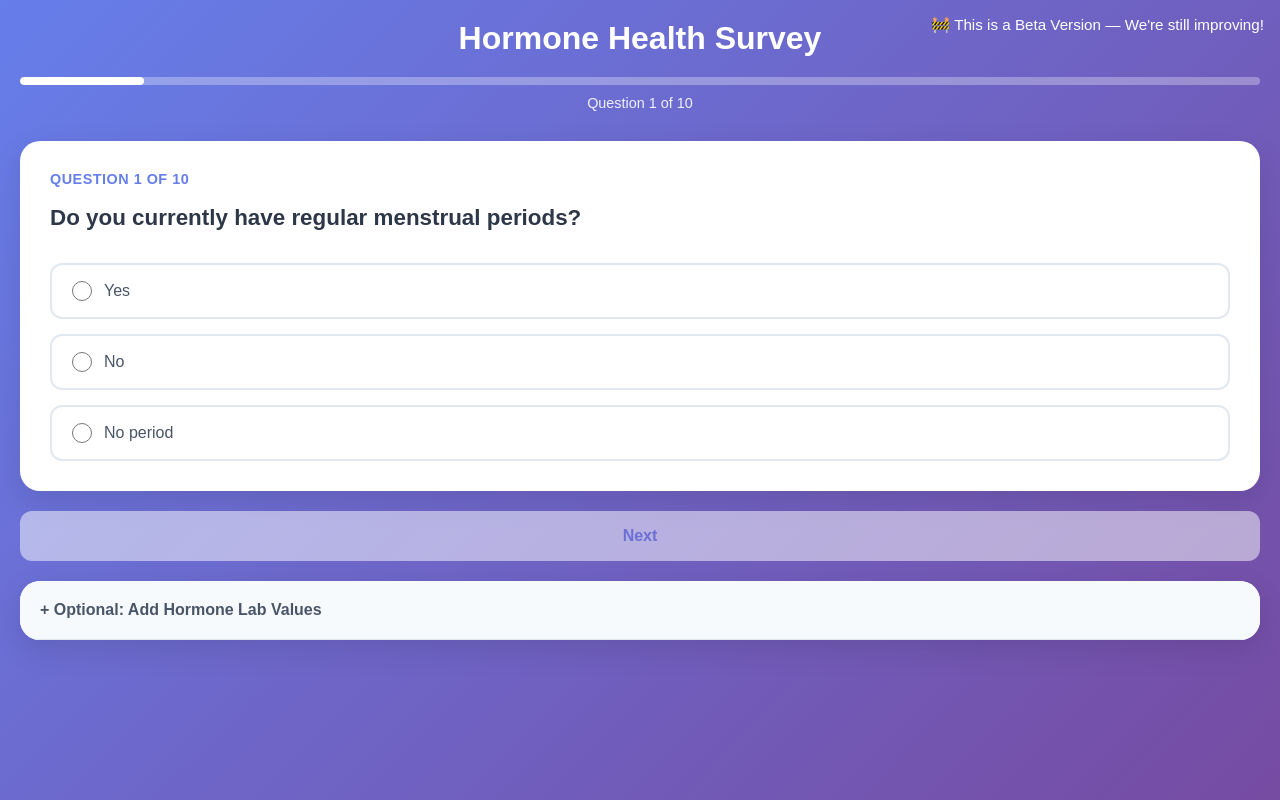
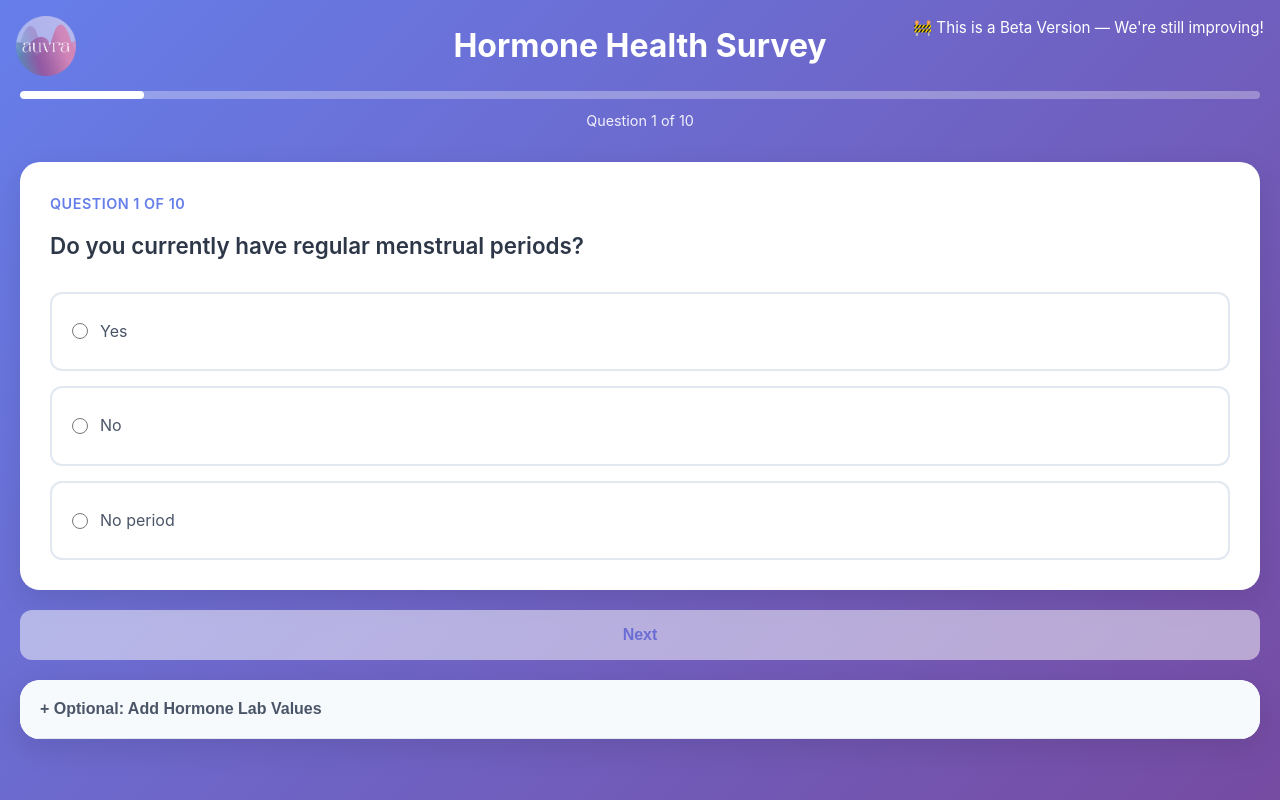
Before and after one commit to nikitabansal01/recommendations-july23, a Next.js app: page /survey in a window 1280 px wide. Built offline with nearby package versions, Linux system fonts and the light colour scheme.

Commit message:
fix : UI fix & Type error

```diff
--- a/package.json
+++ b/package.json
@@ -13,6 +13,8 @@
   },
   "dependencies": {
     "@upstash/redis": "^1.35.1",
+    "html2canvas": "^1.4.1",
+    "jspdf": "^3.0.1",
     "next": "15.4.2",
     "react": "19.1.0",
     "react-dom": "19.1.0",
--- a/src/App.css
+++ b/src/App.css
@@ -30,7 +30,7 @@ input {
 /* Ensure proper touch targets on mobile */
 button, input, select, textarea {
   min-height: 44px;
-  }
+}
 
 /* Smooth scrolling */
 html {
--- a/src/components/CheckboxGroup.module.css
+++ b/src/components/CheckboxGroup.module.css
@@ -8,7 +8,7 @@
   display: flex;
   align-items: center;
   gap: 12px;
-  padding: 16px 20px;
+  padding: 25px 20px;
   border: 2px solid #e2e8f0;
   border-radius: 12px;
   background: white;
@@ -24,8 +24,8 @@
 }
 
 .checkboxOption input[type="checkbox"] {
-  width: 20px;
-  height: 20px;
+  width: 16px;
+  height: 16px;
   accent-color: #667eea;
   cursor: pointer;
 }
--- a/src/components/Footer.tsx
+++ b/src/components/Footer.tsx
@@ -1,11 +1,8 @@
 import React from 'react';
 import styles from './Footer.module.css';
-import logo from '../assets/auvra-logo.png';
-import Image from 'next/image';
 
 const Footer: React.FC = () => (
   <footer className={styles.footer}>
-    <Image src={logo} alt="Auvra logo" height={40} style={{ marginBottom: 8 }} />
     <p>Auvra by Hormone Insight Inc</p>
     <p className={styles.disclaimer}>
       This app is for informational purposes only and does not constitute medical advice, diagnosis, or treatment. Always consult a licensed healthcare provider.
--- a/src/components/RadioGroup.module.css
+++ b/src/components/RadioGroup.module.css
@@ -8,7 +8,7 @@
   display: flex;
   align-items: center;
   gap: 12px;
-  padding: 16px 20px;
+  padding: 25px 20px;
   border: 2px solid #e2e8f0;
   border-radius: 12px;
   background: white;
@@ -24,8 +24,8 @@
 }
 
 .radioOption input[type="radio"] {
-  width: 20px;
-  height: 20px;
+  width: 16px;
+  height: 16px;
   accent-color: #667eea;
   cursor: pointer;
 }
--- a/src/pages/Survey.module.css
+++ b/src/pages/Survey.module.css
@@ -45,14 +45,14 @@
   flex: 1;
   background: white;
   border-radius: 20px;
-  padding: 30px;
+  padding: 40px;
   margin-bottom: 20px;
   box-shadow: 0 10px 30px rgba(0, 0, 0, 0.1);
   overflow-y: auto;
 }
 
 .question {
-  font-size: 1.4rem;
+  font-size: 1.3rem;
   font-weight: 600;
   color: #2d3748;
   margin-bottom: 30px;
@@ -71,7 +71,7 @@
   display: flex;
   align-items: center;
   gap: 12px;
-  padding: 16px 20px;
+  padding: 22px 28px;
   border: 2px solid #e2e8f0;
   border-radius: 12px;
   background: white;
@@ -89,8 +89,8 @@
 
 .radioOption input[type="radio"],
 .checkboxOption input[type="checkbox"] {
-  width: 20px;
-  height: 20px;
+  width: 16px;
+  height: 16px;
   accent-color: #667eea;
   cursor: pointer;
 }
--- a/src/pages/_app.tsx
+++ b/src/pages/_app.tsx
@@ -1,6 +1,28 @@
 import "@/styles/globals.css";
 import type { AppProps } from "next/app";
+import Image from "next/image";
 
 export default function App({ Component, pageProps }: AppProps) {
-  return <Component {...pageProps} />;
+  return (
+    <>
+      {/* Fixed logo at top-left - same as Rootcause project */}
+      <div style={{
+        position: 'absolute',
+        left: '16px',
+        top: '16px',
+        width: '60px',
+        height: '60px',
+        zIndex: 1000
+      }}>
+        <Image
+          src="/Logo.png"
+          alt="Logo"
+          width={60}
+          height={60}
+          style={{ objectFit: 'contain' }}
+        />
+      </div>
+      <Component {...pageProps} />
+    </>
+  );
 }
--- a/src/pages/api/llm-recommendations.js
+++ b/src/pages/api/llm-recommendations.js
@@ -97,8 +97,8 @@ function parseRecommendationsFromLLM(llmResponse) {
 
     console.log('JSON 배열을 찾을 수 없음');
     return [];
-  } catch (_) {
-    console.error('JSON 파싱 에러:', _);
+  } catch (error) {
+    console.error('JSON 파싱 에러:', error);
     return [];
   }
 }
@@ -140,7 +140,7 @@ function evaluateLLMConfidence(llmResponse) {
     });
 
     return Math.min(qualityScore, 100);
-  } catch (_) {
+  } catch (error) {
     return 20; // JSON 파싱 실패
   }
 }
--- a/src/pages/recommendations.tsx
+++ b/src/pages/recommendations.tsx
@@ -27,7 +27,7 @@ const Recommendations: React.FC = () => {
           setSurveyData(data.response.surveyData);
           setResults(data.response.results);
         }
-      } catch (_) {
+      } catch (error) {
         setSurveyData(null);
         setResults(null);
       } finally {
--- a/src/pages/survey.tsx
+++ b/src/pages/survey.tsx
@@ -436,13 +436,18 @@ const Survey: React.FC = () => {
       if (exp.toLowerCase().includes('cortisol')) explanationsByHormone['cortisol'] = exp;
     });
 
+    // Convert explanationsByHormone object to array for results page compatibility
+    const explanationsArray = Object.values(explanationsByHormone);
+
     // Build result object with scoring breakdown for backend storage
     const result = {
       cyclePhase,
-      confidence: analysis.confidenceLevel,
-      primaryImbalance: analysis.primaryImbalance,
-      secondaryImbalances: analysis.secondaryImbalances,
-      explanations: explanationsByHormone,
+      confidenceLevel: analysis.confidenceLevel,
+      analysis: {
+        primaryImbalance: analysis.primaryImbalance,
+        secondaryImbalances: analysis.secondaryImbalances,
+        explanations: explanationsArray,
+      },
       conflicts,
       // Append scoring system data for medical expert verification
       scoringBreakdown: {
@@ -491,9 +496,13 @@ const Survey: React.FC = () => {
         });
       } else {
         console.error('Failed to save response');
-        // 실패 시에도 responseId 없이 이동
+        // 실패 시에도 결과 데이터를 URL 파라미터로 전달
         router.push({
-          pathname: '/results'
+          pathname: '/results',
+          query: {
+            result: JSON.stringify(result),
+            surveyData: JSON.stringify(answers)
+          }
         });
       }
     } catch (error) {
--- a/src/styles/globals.css
+++ b/src/styles/globals.css
@@ -1,14 +1,4 @@
-:root {
-  --background: #ffffff;
-  --foreground: #171717;
-}
 
-@media (prefers-color-scheme: dark) {
-  :root {
-    --background: #0a0a0a;
-    --foreground: #ededed;
-  }
-}
 
 html,
 body {
@@ -17,26 +7,21 @@ body {
 }
 
 body {
-  color: var(--foreground);
-  background: var(--background);
-  font-family: Arial, Helvetica, sans-serif;
+  font-family: -apple-system, BlinkMacSystemFont, 'Segoe UI', 'Roboto', 'Oxygen',
+    'Ubuntu', 'Cantarell', 'Fira Sans', 'Droid Sans', 'Helvetica Neue',
+    sans-serif;
   -webkit-font-smoothing: antialiased;
   -moz-osx-font-smoothing: grayscale;
+  line-height: 1.6;
 }
 
 * {
   box-sizing: border-box;
+  margin: 0;
   padding: 0;
-  margin: 0;
 }
 
 a {
   color: inherit;
   text-decoration: none;
 }
-
-@media (prefers-color-scheme: dark) {
-  html {
-    color-scheme: dark;
-  }
-}
```
Also changed, not shown: src/pages/results.tsx (+35 -13 lines), 1 other file (tests, documents, lock files or other folders).
